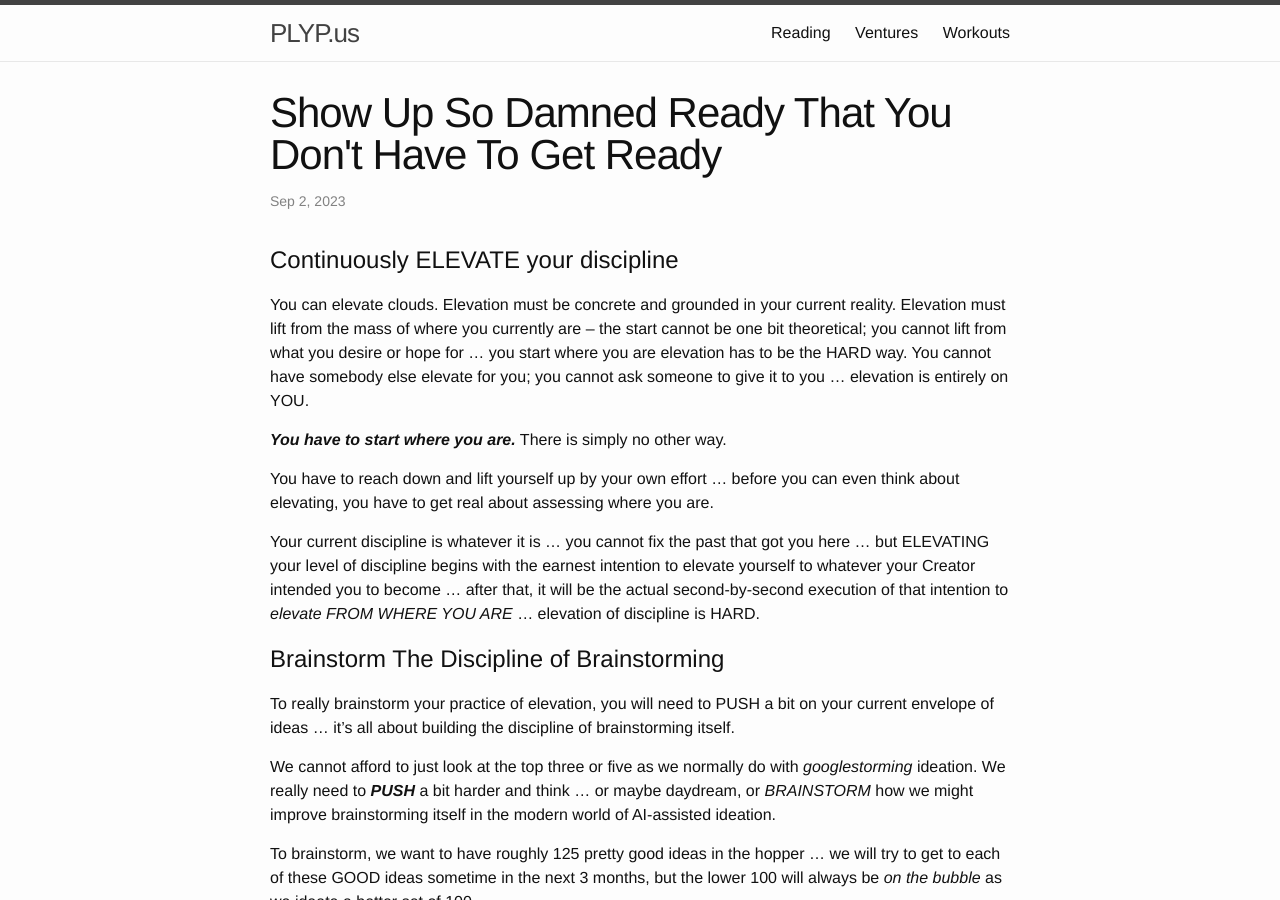
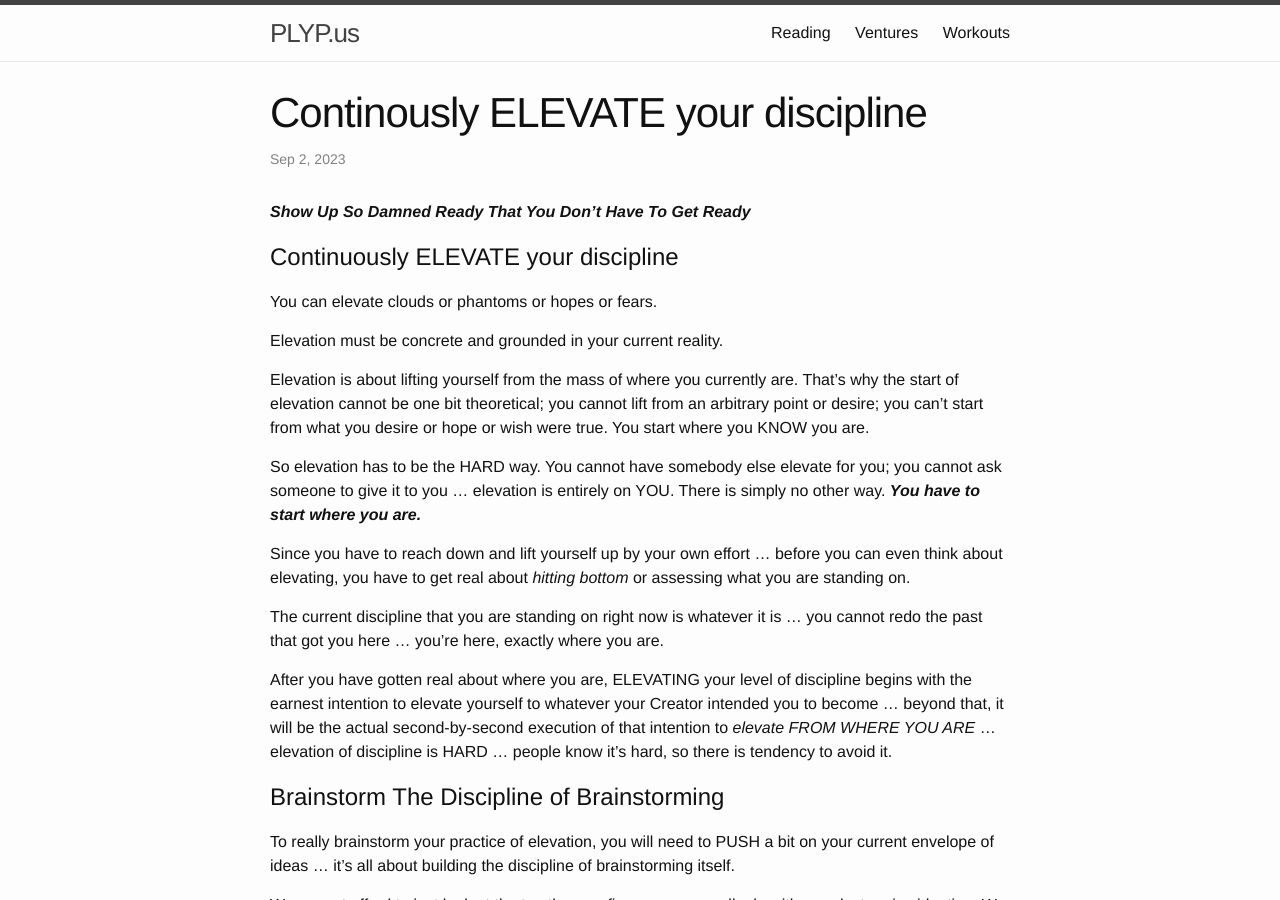
Before and after one commit to plyp-us/plyp-us.github.io, a Jekyll site: the page built from _posts/2023-09-02-practice-like-you-play.md, in a window 1280 px wide and 900 px high. Built offline with Jekyll 4.4.1, drawn with Linux system fonts in a browser that asks for light colours.

```diff
--- a/_posts/2023-09-02-practice-like-you-play.md
+++ b/_posts/2023-09-02-practice-like-you-play.md
@@ -1,21 +1,28 @@
 ---
 layout: post
 title:  "Practice Like You Play"
-title:  "Show Up So Damned Ready That You Don't Have To Get Ready"
+title:  "Continously ELEVATE your discipline"
 date:   2023-09-02 4:30:00
 categories: template
 ---
 
+***Show Up So Damned Ready That You Don't Have To Get Ready***
 
 # Continuously ELEVATE your discipline
 
-You can elevate clouds. Elevation must be concrete and grounded in your current reality. Elevation must lift from the mass of where you currently are -- the start cannot be one bit theoretical; you cannot lift from what you desire or hope for ... you start where you are elevation has to be the HARD way. You cannot have somebody else elevate for you; you cannot ask someone to give it to you ... elevation is entirely on YOU.
+You can elevate clouds or phantoms or hopes or fears.
 
-***You have to start where you are.*** There is simply no other way.
+Elevation must be concrete and grounded in your current reality.
 
-You have to reach down and lift yourself up by your own effort ... before you can even think about elevating, you have to get real about assessing where you are.
+Elevation is about lifting yourself from the mass of where you currently are. That's why the start of elevation cannot be one bit theoretical; you cannot lift from an arbitrary point or desire; you can't start from what you desire or hope or wish were true. You start where you KNOW you are.
 
-Your current discipline is whatever it is ... you cannot fix the past that got you here ... but ELEVATING your level of discipline begins with the earnest intention to elevate yourself to whatever your Creator intended you to become ... after that, it will be the actual second-by-second execution of that intention to *elevate FROM WHERE YOU ARE* ... elevation of discipline is HARD.
+So elevation has to be the HARD way. You cannot have somebody else elevate for you; you cannot ask someone to give it to you ... elevation is entirely on YOU. There is simply no other way. ***You have to start where you are.***
+
+Since you have to reach down and lift yourself up by your own effort ... before you can even think about elevating, you have to get real about *hitting bottom* or assessing what you are standing on.
+
+The current discipline that you are standing on right now is whatever it is ... you cannot redo the past that got you here ... you're here, exactly where you are.
+
+After you have gotten real about where you are, ELEVATING your level of discipline begins with the earnest intention to elevate yourself to whatever your Creator intended you to become ... beyond that, it will be the actual second-by-second execution of that intention to *elevate FROM WHERE YOU ARE* ... elevation of discipline is HARD ... people know it's hard, so there is tendency to avoid it.
 
 
 # Brainstorm The Discipline of Brainstorming
```
